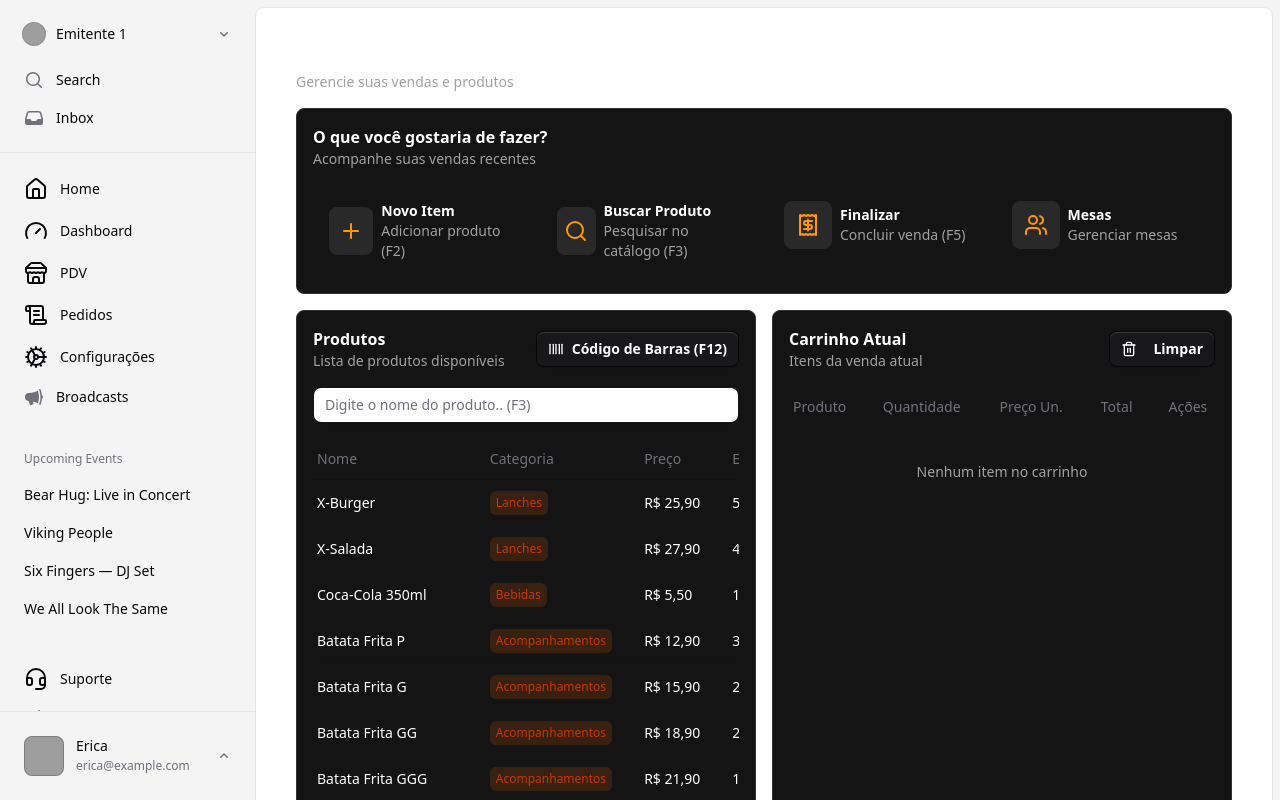
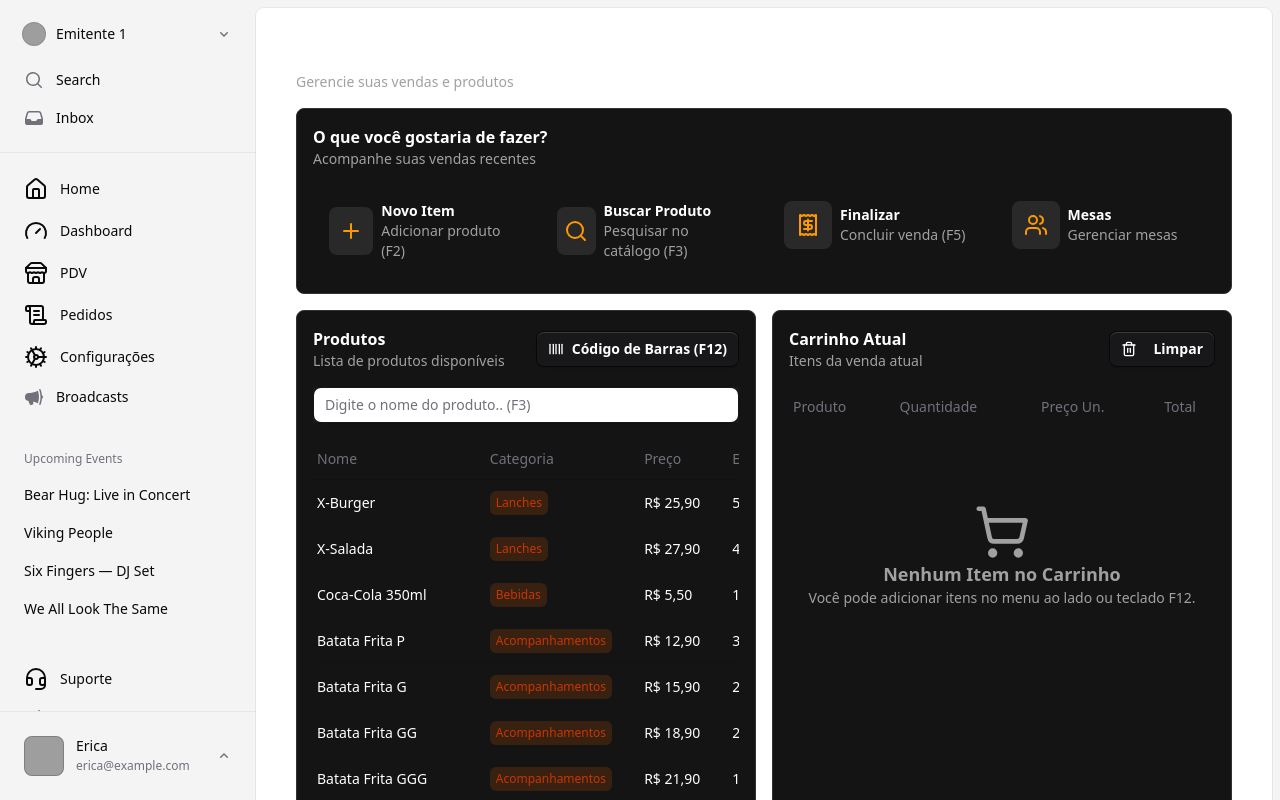
Before and after one commit to pabloalves01/gastro-flow, a React (Vite) app in the folder frontend/: page /pdv in a window 1280 px wide. Shown: the top 800 px of the page. Built offline with nearby package versions, Linux system fonts and the light colour scheme; grey boxes are pictures that could not be loaded.

Commit message:
Update pdv.tsx

```diff
--- a/frontend/src/pages/pdv/pdv.tsx
+++ b/frontend/src/pages/pdv/pdv.tsx
@@ -12,7 +12,7 @@ import {
 import { Input } from "../../components/ui/catalyst/input";
 import { Button } from "../../components/ui/catalyst/button";
 import { Badge } from "../../components/ui/catalyst/badge";
-import { Cog, Plus, Search, Receipt, Trash2, Users, Barcode } from "lucide-react";
+import { Cog, Plus, Search, Receipt, Trash2, Users, Barcode, Inbox, ShoppingCart } from "lucide-react";
 import { useNavigate } from "react-router-dom";
 
 export default function PDV() {
@@ -328,17 +328,23 @@ export default function PDV() {
                       <TableHeader>Quantidade</TableHeader>
                       <TableHeader>Preço Un.</TableHeader>
                       <TableHeader>Total</TableHeader>
-                      <TableHeader>Ações</TableHeader>
+                      {/* <TableHeader>Ações</TableHeader> */}
                     </TableRow>
                   </TableHead>
                   <TableBody>
                     {cartItems.length === 0 ? (
                       <TableRow>
                         <TableCell
-                          colSpan={5}
-                          className="text-center py-8 text-[#A1A1A1]"
+                          colSpan={4}
+                          className="text-center text-[#A1A1A1] h-64 align-middle"
                         >
-                          Nenhum item no carrinho
+                          <div className="flex flex-col items-center justify-center h-full">
+                            <ShoppingCart className="w-14 h-14" />
+                            <div className="text-lg font-semibold">Nenhum Item no Carrinho</div>
+                            <p className="text-sm text-center">
+                              Você pode adicionar itens no menu ao lado ou teclado F12.
+                            </p>
+                          </div>
                         </TableCell>
                       </TableRow>
                     ) : (
@@ -348,11 +354,11 @@ export default function PDV() {
                           <TableCell>{item.quantity}</TableCell>
                           <TableCell>{item.price}</TableCell>
                           <TableCell>{(item.price * item.quantity).toFixed(2)}</TableCell>
-                          <TableCell>
+                          {/* <TableCell>
                             <Button className="text-[#FF9800] hover:text-[#FF9800] hover:bg-[#1B1B1B]">
                               <Trash2 className="w-4 h-4" />
                             </Button>
-                          </TableCell>
+                          </TableCell> */}
                         </TableRow>
                       ))
                     )}
```
